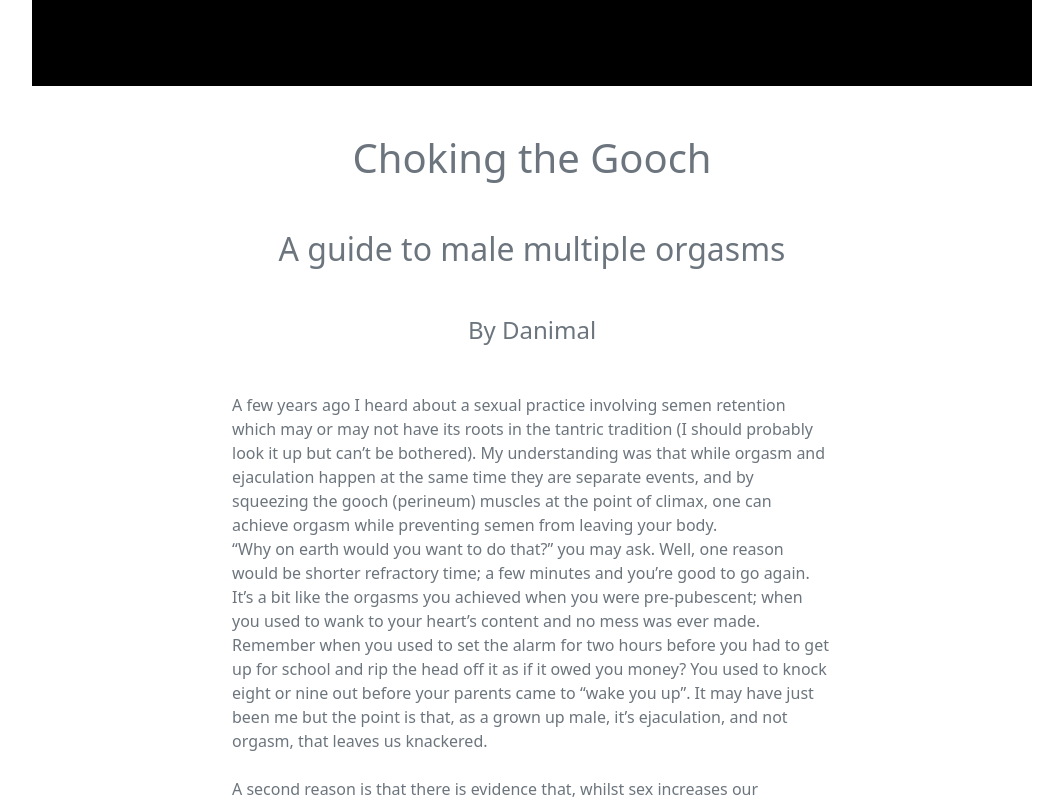
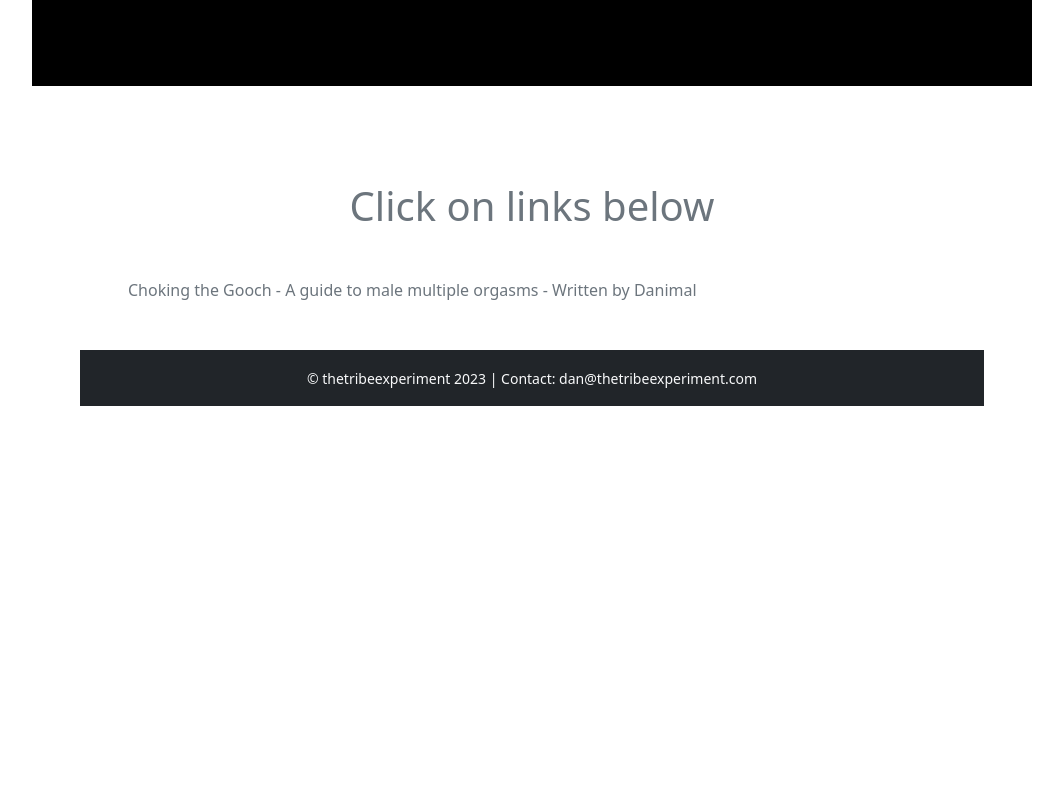
Before and after one commit to dantrovato/the-tribe-react18, a React (Vite) app: page /articles in a window 1280 px wide. Shown: the part 280-1080 px from the top of the page, without its empty margins (108-1171 px from the left). After the commit the page ends 800 px from the top, so only its background shows below. Built offline with nearby package versions, Linux system fonts and the light colour scheme.

Commit message:
Add link to medium to the articles page

```diff
--- a/src/components/Articles.tsx
+++ b/src/components/Articles.tsx
@@ -1,72 +1,20 @@
 import { Footer } from "./Footer";
+import { Link } from "react-router-dom";
 
 const Articles = () => {
   return (
     <div className="m-5">
-      <h1 className="text-center text-muted mb-5">Choking the Gooch</h1>
-      <h2 className="text-center text-muted mb-5">
-        A guide to male multiple orgasms
-      </h2>
-      <h4 className="text-center text-muted mb-5">By Danimal</h4>
-      <p className="text-muted mb-5">
-        A few years ago I heard about a sexual practice involving semen
-        retention which may or may not have its roots in the tantric tradition
-        (I should probably look it up but can’t be bothered). My understanding
-        was that while orgasm and ejaculation happen at the same time they are
-        separate events, and by squeezing the gooch (perineum) muscles at the
-        point of climax, one can achieve orgasm while preventing semen from
-        leaving your body. <br /> “Why on earth would you want to do that?” you
-        may ask. Well, one reason would be shorter refractory time; a few
-        minutes and you’re good to go again. It’s a bit like the orgasms you
-        achieved when you were pre-pubescent; when you used to wank to your
-        heart’s content and no mess was ever made. Remember when you used to set
-        the alarm for two hours before you had to get up for school and rip the
-        head off it as if it owed you money? You used to knock eight or nine out
-        before your parents came to “wake you up”. It may have just been me but
-        the point is that, as a grown up male, it’s ejaculation, and not orgasm,
-        that leaves us knackered. <br /> <br />A second reason is that there is
-        evidence that, whilst sex increases our testosterone levels, ejaculation
-        actually crashes it. One way to naturally increase testosterone levels,
-        according to Dr Andrew Huberman among others, is to have sex but not
-        finish. Essentially pulling out before orgasm. That goes against my
-        principles. Also, in the immortal words of Billy Connolly, “At the point
-        of ejaculation there is no herd of horses that could get my arse go in
-        the other direction”. <br /> The benefits of semen retention for the
-        purpose of testosterone increase seem to peak at about one week, after
-        which time they remain constant. So ejaculating just once a week would
-        seem optimal for your testosterone levels. Well that doesn’t sound fun.{" "}
-        <br /> <br />
-        Chances are you, like me, are a bit of a sex monkey, and have
-        “commitments” to fulfil. When I first experimented with the squeezing of
-        the gooch, I found that it ruined my orgasm whilst only slightly
-        reducing the amount of sperm coming out of me. I quickly abandoned the
-        esoteric technique and dismissed it as almost unachievable and
-        unrealistic, the sexual equivalent of “get rich by watching this video
-        on drop shipping”. <br /> <br />A couple of months prior to writing this
-        badly cobbled together stream of consciousness, I started thinking about
-        it again and found some videos that gave me hope. Particularly one that
-        suggested a hack. This technique involved using your hands to squeeze
-        the perineum, and seemed much simpler than the hands-free version. I
-        thought I’d give it another go. So over the next few weeks I
-        experimented with it, alone or in good company, and found exactly what
-        works for me. Initially I ruined a few orgasms by pressing on the wrong
-        bits. Other times I just wasn’t able to stop jizz coming out by other
-        not pressing hard enough or pressing on the wrong parts. <br /> One of
-        my first mistakes was placing my fingers too far away from my anus. What
-        I found works for me best is to put my middle finger just above my
-        arsehole, where my prostate is, and the index finger just above that.
-        Then at the point of orgasm I squeeze pretty hard on the prostate. That
-        actually, massively INCREASES the intensity of my orgasm whilst
-        completely preventing any semen from coming out. It’s a great dry
-        sneeze. You take a short break and you can do this over and over again.
-        It’s mind-boggling. <br /> <br />I have been doing this ever since and
-        now only ejaculate once a week. When that happens you may want to have a
-        towel handy. But it’s been fascinating to see how much more sex I have
-        been able to have. I highly recommend this to anyone looking to increase
-        their sexual power naturally. I’m still experimenting with this and will
-        probably tweak this blog as the weeks go on. Anyways, if you do decide
-        to give it a go lemme know how you get on. Ok, get out.
-      </p>
+      <h1 className="text-center text-muted p-5">Click on links below</h1>
+      <a
+        className="navbar-brand text-muted p-5"
+        href="https://medium.com/@dantrovato/choking-the-gooch-c4ae28227ac7"
+        target="_blank"
+        rel="noopener noreferrer"
+      >
+        Choking the Gooch - A guide to male multiple orgasms - Written by
+        Danimal
+      </a>{" "}
+      <p className="text-center text-muted m-5"></p>
       <Footer />
     </div>
   );
```
